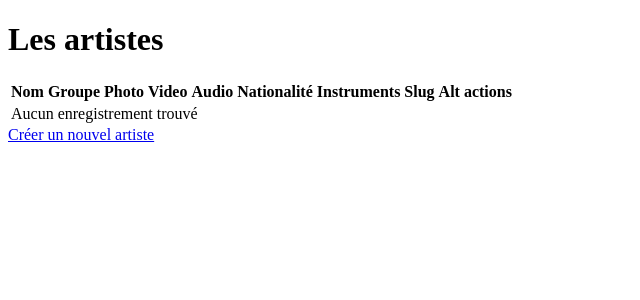
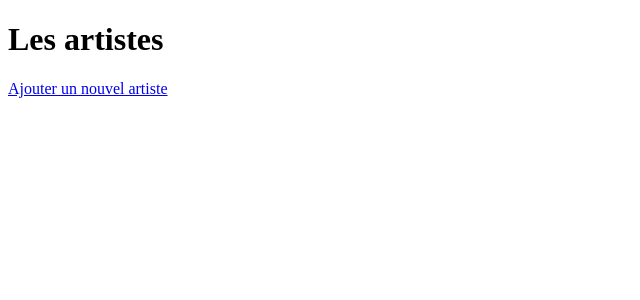
Before and after one commit to WildCodeSchool/remote-blue-php-2109-p3-maguelonne, a Symfony app: template templates/admin/artist/index.html.twig in a window 1280 px wide. Shown: the part 214-514 px from the top of the page, without its empty margins (0-640 px from the left). Run offline with Twig, Linux system fonts and the light colour scheme; the template is opened without the code that fills it, so the values that code supplies are empty; some libraries are stand-ins or nearby versions.

Commit message:
création vue artist

```diff
--- a/templates/admin/artist/_delete_form.html.twig
+++ b/templates/admin/artist/_delete_form.html.twig
@@ -1,4 +1,4 @@
 <form method="post" action="{{ path('admin_artist_delete', {'id': artist.id}) }}" onsubmit="return confirm('Êtes-vous sûr de vouloir supprimer l\'artiste ?');">
     <input type="hidden" name="_token" value="{{ csrf_token('delete' ~ artist.id) }}">
-    <button class="btn">Supprimer</button>
+    <button class="btn">{{ 'Supprimer'|trans }}
 </form>
--- a/templates/admin/artist/index.html.twig
+++ b/templates/admin/artist/index.html.twig
@@ -7,46 +7,44 @@
 
     <h1>Les artistes</h1>
 
-    <table class="table">
-        <thead>
-            <tr>
-                <th>Nom</th>
-                <th>Groupe</th>
-                <th>Photo</th>
-                <th>Video</th>
-                <th>Audio</th>
-                <th>Nationalité</th>
-                <th>Instruments</th>
-                <th>Slug</th>
-                <th>Alt</th>
-                <th>actions</th>
-            </tr>
-        </thead>
-        <tbody>
+        <div class="container my-2 my-lg-5">
+        <div class="row d-flex flex-lg-row justify-content-center">
+        <a href="{{ path('admin_artist_new') }}" class="btn btn-success col-12 col-lg-5 col-xl-3 py-3 mb-4 mb-lg-0">{{ 'Ajouter un nouvel artiste'|trans }}</a>
+        </div>
+        </div>
         {% for artist in artists %}
-            <tr>
-                <td>{{ artist.name }}</td>
-                <td>{{ artist.repository }}</td>
-                <td>{{ artist.photo }}</td>
-                <td>{{ artist.video }}</td>
-                <td>{{ artist.audio }}</td>
-                <td>{{ artist.nationality }}</td>
-                <td>{{ artist.instruments ? artist.instruments|json_encode : '' }}</td>
-                <td>{{ artist.slug }}</td>
-                <td>{{ artist.alt }}</td>
-                <td>
-                    <a href="{{ path('admin_artist_show', {'slug': artist.slug}) }}">show</a>
-                    <a href="{{ path('admin_artist_edit', {'slug': artist.slug}) }}">edit</a>
-                </td>
-            </tr>
-        {% else %}
-            <tr>
-                <td colspan="10">Aucun enregistrement trouvé</td>
-            </tr>
+
+<div class="container">
+<div class="row justify-content-lg-center">
+  <div class="col-lg-9 col-12">
+    <div class="card mb-3 shadow-lg">
+      <div class="row no-gutters">
+        <div class="col-md-4 mx-auto">
+          <img src="{{ artist.photo }}" class="card-img img-fluid" alt="{{ artist.alt }}">
+        </div>
+        <div class="col-md-8">
+          <div class="card-body">
+            <div class="d-flex flex-column flex-lg-row justify-content-start">
+              <h5 class="card-title me-auto">{{ 'Nom de l\'artiste'|trans }} : {{ artist.name }}</h5>
+              <strong class="mx-lg-auto">{{ 'Registre musicale'|trans }} :  {{ artist.repository }}</strong>
+              <h5 class="ms-lg-auto">{{ 'Instruments'|trans }} : {{ artist.instruments ? artist.instruments|json_encode : '' }}</h5>
+              <h5 class="ms-lg-auto">{{ 'Nationalité'|trans }} : {{ artist.nationality }}</h5>
+              <h5 class="ms-lg-auto">{{ 'Vidéo'|trans }} : {{ artist.video }}</h5>
+              <h5 class="ms-lg-auto">{{ 'Audio'|trans }} : {{ artist.audio }}</h5>
+
+          </div>
+
+        <h3 class="mb-0">Biographie</h3>
+            <p class="card-text">{{ artist.body }}</p>
+            <a href="{{ path('admin_artist_edit', {'slug': artist.slug}) }}" class="btn btn-primary">{{ 'Modifier'|trans }}</a>
+          </div>
+        </div>
+      </div>
+    </div>
+  </div>
+</div>
+</div>
+
         {% endfor %}
-        </tbody>
-    </table>
-
-    <a href="{{ path('admin_artist_new') }}">Créer un nouvel artiste</a>
 
 {% endblock %}
```
Also changed, not shown: templates/admin/artist/_form.html.twig (+6 -1 lines).
